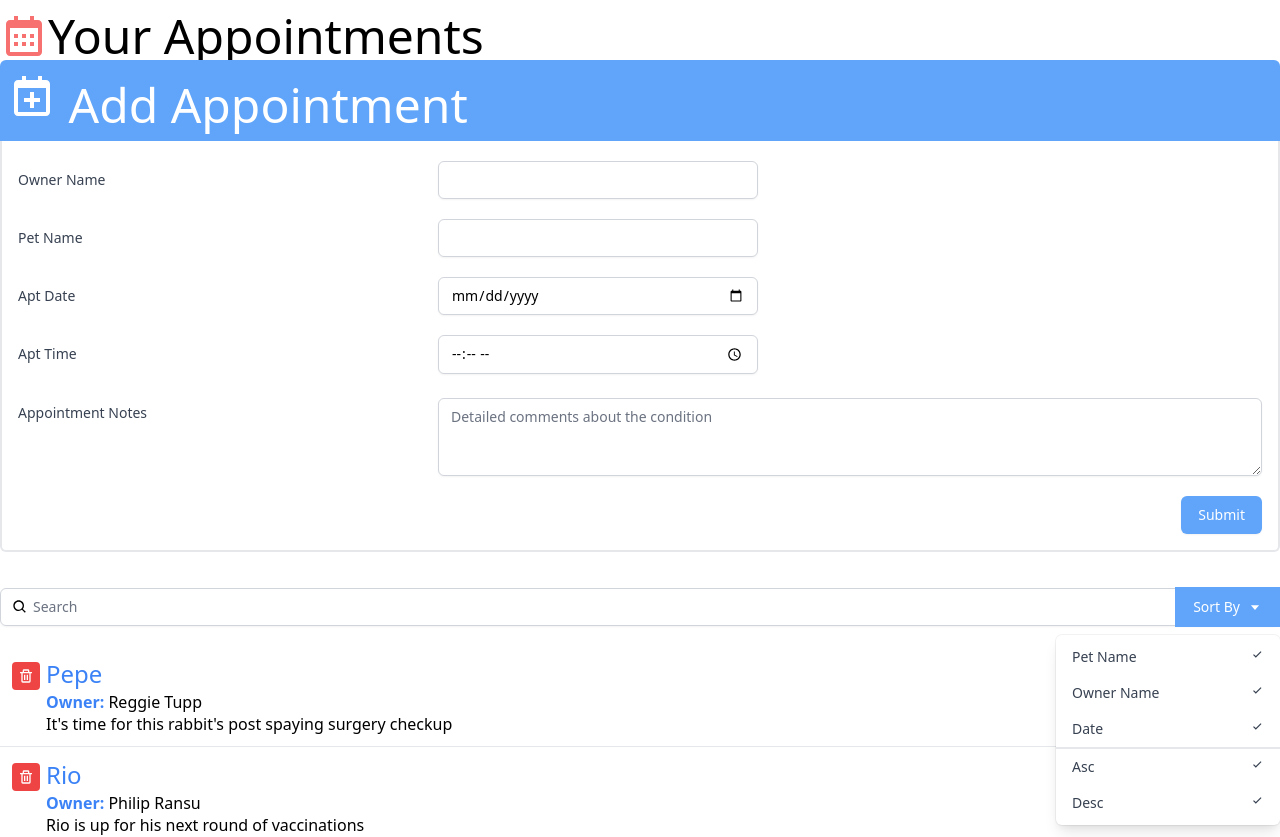
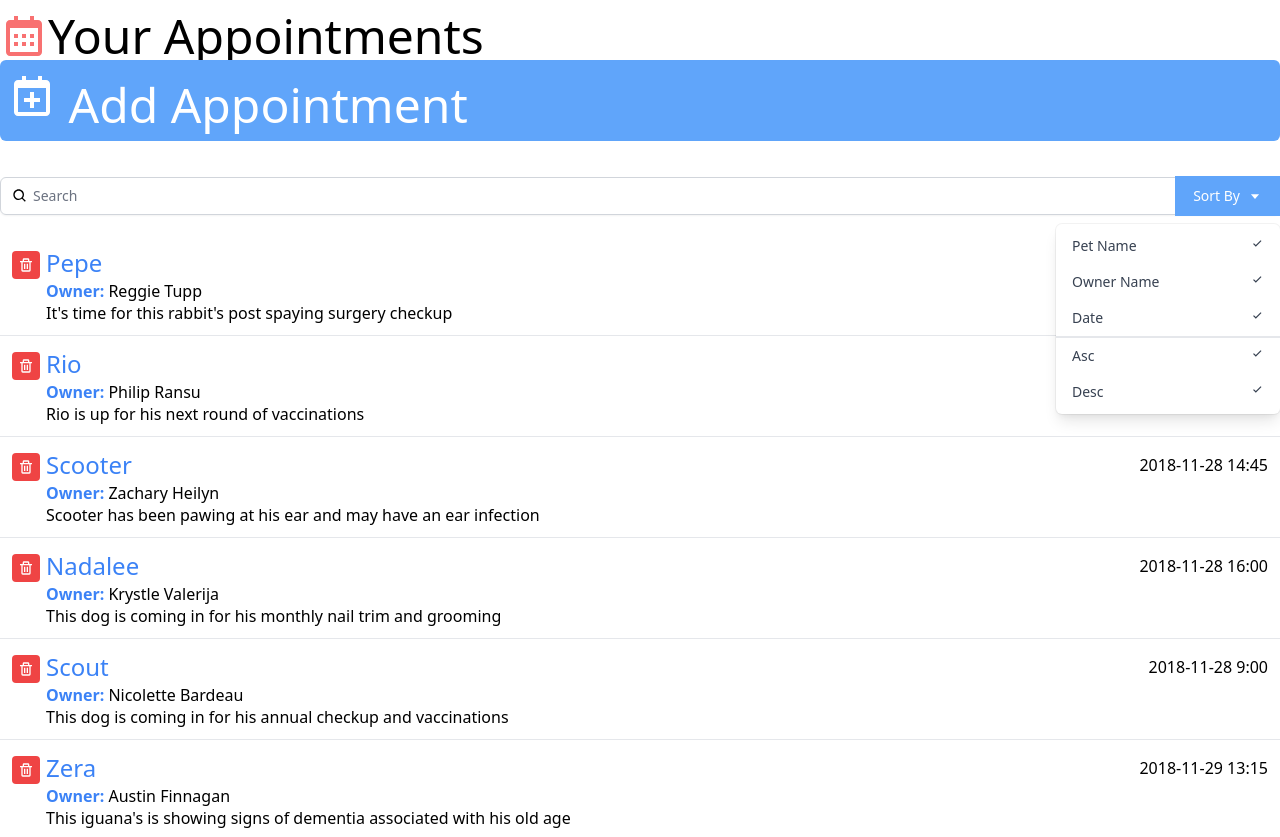
Before and after one commit to dabockster/reactinterface, a React (Create React App) app: page / in a window 1280 px wide. Shown: the top 837 px of the page. Built offline with nearby package versions, Linux system fonts and the light colour scheme.

Commit message:
Added useState hook to enable toggling display of website data. Also added conditional CSS based on the useState hook.

```diff
--- a/src/App.js
+++ b/src/App.js
@@ -1,4 +1,4 @@
-import { BiCalendar, BiTrash } from "react-icons/bi"
+import { BiCalendar } from "react-icons/bi"
 import Search from "./components/Search";
 import AddAppointment from "./components/AddAppointment";
 import AppointmentInfo from "./components/AppointmentInfo";
--- a/src/components/AddAppointment.js
+++ b/src/components/AddAppointment.js
@@ -1,13 +1,18 @@
 import { BiCalendarPlus } from "react-icons/bi";
+import { useState } from "react";
 
 const AddAppointment = () => {
+    let [toggleForm, setToggleForm] = useState(false);
+
     return (
         <div>
-            <button className="bg-blue-400 text-white px-2 py-3 w-full text-left rounded-t-md">
+            <button onClick={() => { setToggleForm(!toggleForm) }} className={`bg-blue-400 text-white px-2 py-3 w-full text-left rounded-t-md ${toggleForm ? 'rounded-t-md' : 'rounded-md'}`}>
                 <div>
                     <BiCalendarPlus className="inline-block align-text-top" />  Add Appointment
                 </div>
             </button>
+            {
+                toggleForm &&
                     <div className="border-r-2 border-b-2 border-l-2 border-light-blue-500 rounded-b-md pl-4 pr-4 pb-4">
                         <div className="sm:grid sm:grid-cols-3 sm:gap-4 sm:items-start  sm:pt-5">
                             <label htmlFor="ownerName" className="block text-sm font-medium text-gray-700 sm:mt-px sm:pt-2">
@@ -62,6 +67,7 @@
                             </div>
                         </div>
                     </div>
+            }
       </div>
     );
 }
```
Lines whose indentation alone changed are shown as unchanged.
